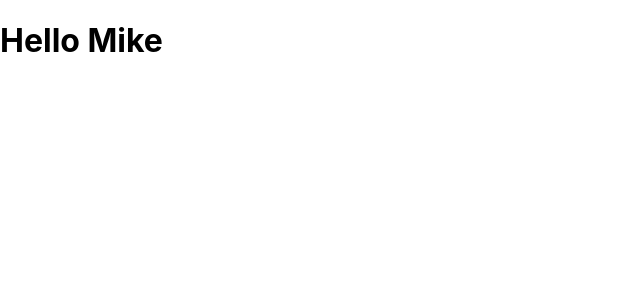
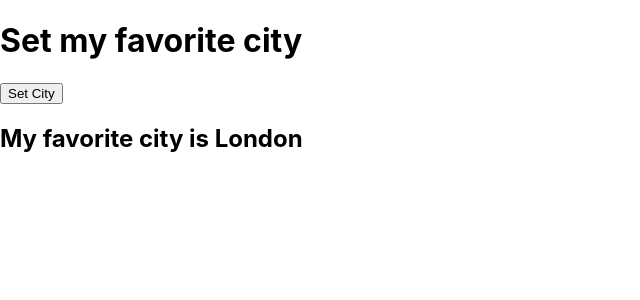
Before and after one commit to mmaruniak/s-rji-hacker-stories, a React (Create React App) app: page / in a window 1280 px wide. Shown: the top 300 px of the page, without its empty margins (0-640 px from the left). Built offline with nearby package versions, Linux system fonts and the light colour scheme.

Commit message:
Update App.js

```diff
--- a/src/App.js
+++ b/src/App.js
@@ -1,13 +1,17 @@
 import React from "react";
 
-function greetLion(lionName) {
-  return `Hello ${lionName}`;
-}
+function App() {
+  const [cityState, setCityState] = React.useState("London");
 
-function App() {
+  const handleButtonClick = () => {
+    //
+  };
+
   return (
     <div>
-      <h1>{greetLion("Mike")}</h1>
+      <h1>Set my favorite city </h1>
+      <input type="button" onClick={handleButtonClick} value="Set City"></input>
+      <h2>My favorite city is {cityState}</h2>
     </div>
   );
 }
```
